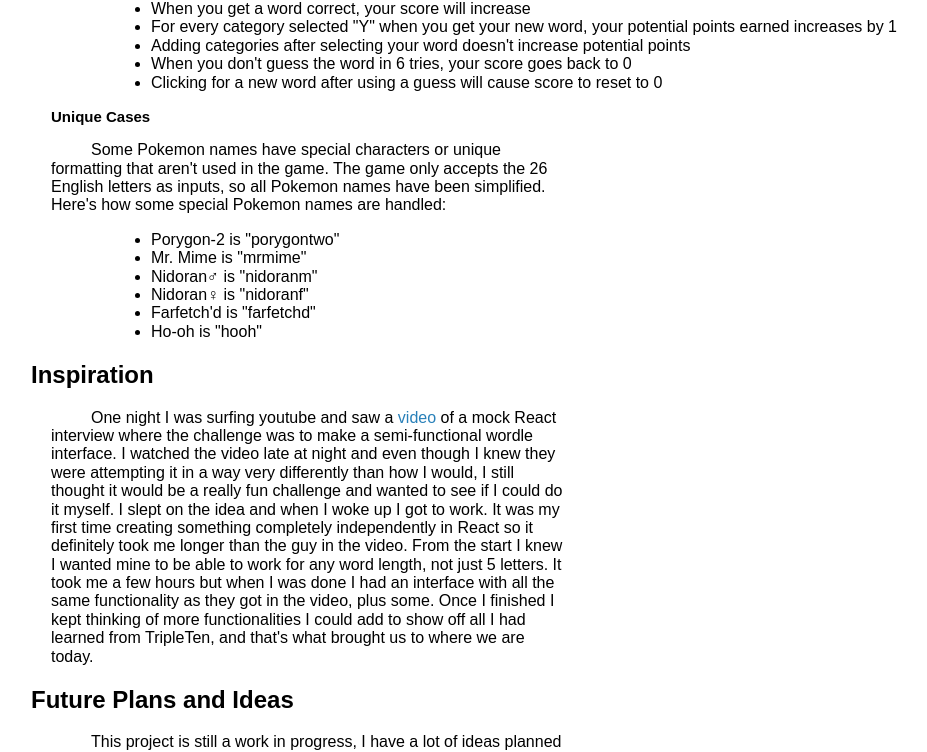
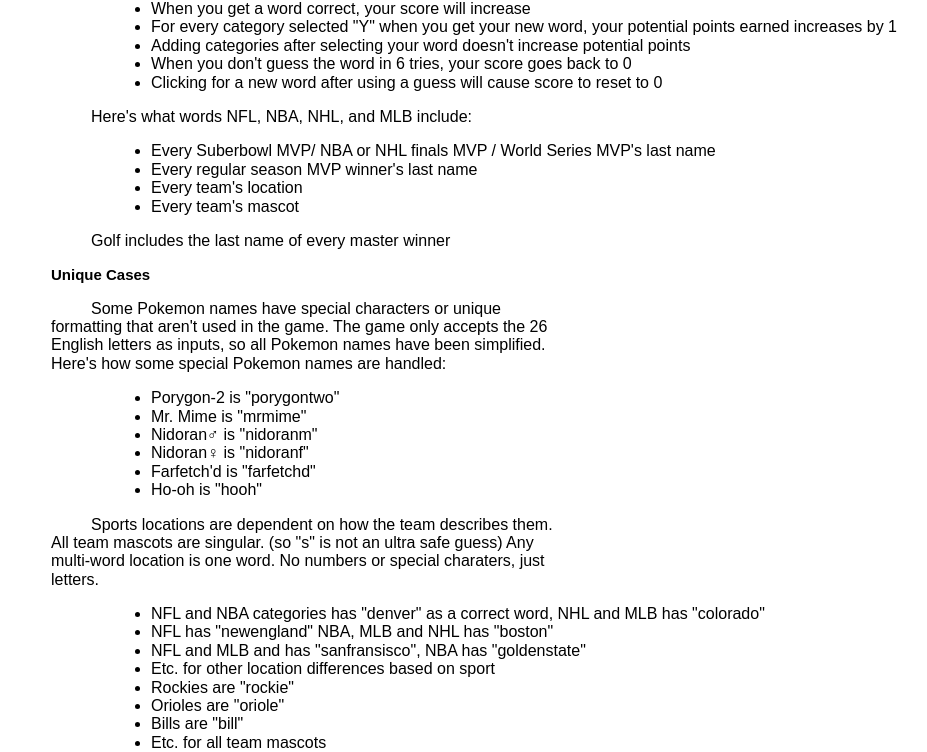
Before and after one commit to paxhuckstep/final_project_frontend, a React (Vite) app: page /about in a window 1280 px wide. Shown: the part 548-1300 px from the top of the page, without its empty margins (176-1103 px from the left). Built offline with nearby package versions, Linux system fonts and the light colour scheme; no server answers; a web font is replaced by a local one.

Commit message:
cleaned up about section, other text corrections

```diff
--- a/src/Utils/constants.js
+++ b/src/Utils/constants.js
@@ -22,39 +22,25 @@
   ? "https://finalprojectbackend-production-b2d7.up.railway.app"
   : "http://localhost:4201";
 
-  // export const NFL_DATA = [
-  //   // NFL Team Mascots
-  //   "fortyniner", "bear", "bengal", "bill", "bronco", "brown", "buccaneer", "cardinal",
-  //   "charger", "chief", "colt", "commander", "cowboy", "dolphin", "eagle",
-  //   "falcon", "giant", "jaguar", "jet", "lion", "packer", "panther", "patriot",
-  //   "raider", "ram", "raven", "saint", "seahawk", "steeler", "texan", "titan",
-  //   "viking",
-
-  //   // NFL Team Locations
-  //   // "sanfrancisco", "chicago", "cincinnati", "buffalo", "denver", "cleveland",
-  //   // "tampabay", "arizona", "losangeles", "kansascity", "indianapolis",
-  //   // "washington", "dallas", "miami", "philadelphia", "atlanta", "newyork",
-  //   // "jacksonville", "detroit", "greenbay", "carolina", "newengland", "lasvegas",
-  //   // "baltimore", "neworleans", "seattle", "pittsburgh", "houston", "tennessee",
-  //   // "minnesota",
-
-  //   // NFL MVP / Superbowl MVP Winners' Last Names
-  //   "aikman", "alexander", "allen", "anderson", "biletnikoff", "bradshaw", "brady", "branch", "brodie",
-  //   "brown", "campbell", "csonka", "davis", "dawson", "dent", "edelman", "elway", "esiason", "favre",
-  //   "foles", "gabriel", "gannon", "harris", "hornung", "howard", "howley", "hurts", "jackson", "jones",
-  //   "kupp", "lewis", "mahomes", "manning", "marino", "martin", "mcnair", "montana", "morrall",
-  //   "moseley", "namath", "newton", "page", "payton", "peterson", "plunkett", "rice", "riggins",
-  //   "rodgers", "ryan", "rypien", "sanders", "scott", "simms", "simpson", "sipe", "smith", "stabler",
-  //   "starr", "staubach", "swann", "tarkenton", "taylor", "theismann", "thomas", "tittle", "tomlinson",
-  //   "unitas", "vanbrocklin", "ward", "warner", "williams", "young"
-  // ];
-
-    export const NFL_DATA = [
+  export const NFL_DATA = [
+    // NFL Team Mascots
     "fortyniner", "bear", "bengal", "bill", "bronco", "brown", "buccaneer", "cardinal",
     "charger", "chief", "colt", "commander", "cowboy", "dolphin", "eagle",
     "falcon", "giant", "jaguar", "jet", "lion", "packer", "panther", "patriot",
     "raider", "ram", "raven", "saint", "seahawk", "steeler", "texan", "titan",
-    "viking", "aikman", "alexander", "allen", "anderson", "biletnikoff", "bradshaw", "brady", "branch", "brodie", "campbell", "csonka", "davis", "dawson", "dent", "edelman", "elway", "esiason", "favre",
+    "viking",
+
+    // NFL Team Locations
+    "sanfrancisco", "chicago", "cincinnati", "buffalo", "denver", "cleveland",
+    "tampabay", "arizona", "losangeles", "kansascity", "indianapolis",
+    "washington", "dallas", "miami", "philadelphia", "atlanta", "newyork",
+    "jacksonville", "detroit", "greenbay", "carolina", "newengland", "lasvegas",
+    "baltimore", "neworleans", "seattle", "pittsburgh", "houston", "tennessee",
+    "minnesota",
+
+    // NFL MVP / Superbowl MVP Winners' Last Names
+    "aikman", "alexander", "allen", "anderson", "biletnikoff", "bradshaw", "brady", "branch", "brodie",
+    "brown", "campbell", "csonka", "davis", "dawson", "dent", "edelman", "elway", "esiason", "favre",
     "foles", "gabriel", "gannon", "harris", "hornung", "howard", "howley", "hurts", "jackson", "jones",
     "kupp", "lewis", "mahomes", "manning", "marino", "martin", "mcnair", "montana", "morrall",
     "moseley", "namath", "newton", "page", "payton", "peterson", "plunkett", "rice", "riggins",
@@ -63,19 +49,20 @@
     "unitas", "vanbrocklin", "ward", "warner", "williams", "young"
   ];
 
+
   export const NBA_DATA = [
     // NBA Team Mascots
     "hawk", "celtic", "net", "hornet", "bull", "cavalier", "maverick", "nugget",
     "piston", "warrior", "rocket", "pacer", "clipper", "laker", "grizzly", "heat",
-    "buck", "timberwolf", "pelican", "knick", "thunder", "magic", "sixer",
+    "buck", "timberwolf", "pelican", "knick", "thunder", "magic", "seventysixer",
     "sun", "blazer", "king", "spur", "raptor", "jazz", "wizard",
 
     // NBA Team Locations
-    // "atlanta", "boston", "brooklyn", "charlotte", "chicago", "cleveland", "dallas",
-    // "denver", "detroit", "goldenstate", "houston", "indiana", "losangeles",
-    // "memphis", "miami", "milwaukee", "minnesota", "neworleans", "newyork",
-    // "oklahomacity", "orlando", "philadelphia", "phoenix", "portland", "sacramento",
-    // "sanantonio", "toronto", "utah", "washington",
+    "atlanta", "boston", "brooklyn", "charlotte", "chicago", "cleveland", "dallas",
+    "denver", "detroit", "goldenstate", "houston", "indiana", "losangeles",
+    "memphis", "miami", "milwaukee", "minnesota", "neworleans", "newyork",
+    "oklahomacity", "orlando", "philadelphia", "phoenix", "portland", "sacramento",
+    "sanantonio", "toronto", "utah", "washington",
 
     // NBA MVP / finals mvp Winners' Last Names
     "antetokounmpo", "barry", "billups", "bird", "brown", "bryant", "chamberlain", "cowens", "curry",
@@ -93,11 +80,11 @@
     "kraken", "blue", "lightning", "mapleleaf", "canuck", "knight", "capital", "jet",
 
     // NHL Team Locations
-    // "anaheim", "arizona", "boston", "buffalo", "calgary", "carolina", "chicago", "colorado",
-    // "columbus", "dallas", "detroit", "edmonton", "florida", "losangeles", "minnesota",
-    // "montreal", "nashville", "newjersey", "newyork", "ottawa", "philadelphia", "pittsburgh",
-    // "sanjose", "seattle", "stlouis", "tampabay", "toronto", "vancouver", "vegas",
-    // "washington", "winnipeg",
+    "anaheim", "arizona", "boston", "buffalo", "calgary", "carolina", "chicago", "colorado",
+    "columbus", "dallas", "detroit", "edmonton", "florida", "losangeles", "minnesota",
+    "montreal", "nashville", "newjersey", "newyork", "ottawa", "philadelphia", "pittsburgh",
+    "sanjose", "seattle", "stlouis", "tampabay", "toronto", "vancouver", "vegas",
+    "washington", "winnipeg",
 
     // NHL Hart Memorial Trophy Winners' Last Names / NHL Conn Smythe Trophy Winners' Last Names
     "beliveau", "blake", "bossy", "burch", "conacher", "crawford", "crosby", "draisaitl", "esposito",
@@ -117,10 +104,10 @@
     "redsox", "rockie", "royal", "tiger", "twin", "white", "yankee",
 
     // MLB Team Locations
-    // "anaheim", "arizona", "atlanta", "baltimore", "boston", "chicago", "cincinnati",
-    // "cleveland", "colorado", "detroit", "houston", "kansas", "losangeles", "miami",
-    // "milwaukee", "minnesota", "newyork", "oakland", "philadelphia", "pittsburgh",
-    // "san", "seattle", "stlouis", "tampabay", "texas", "toronto", "washington",
+    "anaheim", "arizona", "atlanta", "baltimore", "boston", "chicago", "cincinnati",
+    "cleveland", "colorado", "detroit", "houston", "kansas", "losangeles", "miami",
+    "milwaukee", "minnesota", "newyork", "oakland", "philadelphia", "pittsburgh",
+    "san", "seattle", "stlouis", "tampabay", "texas", "toronto", "washington",
 
     // MLB MVP Winners' / World Series MVP Last Names
     "abreu", "altuve", "bagwell", "banks", "barry", "bench", "bentley", "berra", "betts",
--- a/src/components/About/About.jsx
+++ b/src/components/About/About.jsx
@@ -57,6 +57,23 @@
           to 0
         </li>
       </ul>
+
+      <p className="about__paragraph">
+        Here's what words NFL, NBA, NHL, and MLB include:
+      </p>
+      <ul className="about__list">
+        <li>
+          Every Suberbowl MVP/ NBA or NHL finals MVP / World Series MVP's last
+          name
+        </li>
+        <li>Every regular season MVP winner's last name</li>
+        <li>Every team's location</li>
+        <li>Every team's mascot</li>
+      </ul>
+      <p className="about__paragraph">
+        Golf includes the last name of every master winner
+      </p>
+
       <h3 className="about__subtitle">Unique Cases</h3>
       <p className="about__paragraph">
         Some Pokemon names have special characters or unique formatting that
@@ -72,6 +89,29 @@
         <li>Farfetch'd is "farfetchd"</li>
         <li>Ho-oh is "hooh"</li>
       </ul>
+
+      <p className="about__paragraph">
+        Sports locations are dependent on how the team describes them. All team
+        mascots are singular. (so "s" is not an ultra safe guess) Any multi-word
+        location is one word. No numbers or special charaters, just letters.
+      </p>
+      <ul className="about__list">
+        <li>
+          NFL and NBA categories has "denver" as a correct word, NHL and MLB has
+          "colorado"
+        </li>
+        <li>NFL has "newengland" NBA, MLB and NHL has "boston"</li>
+        <li>NFL and MLB and has "sanfransisco", NBA has "goldenstate"</li>
+        <li>Etc. for other location differences based on sport</li>
+        <li>Rockies are "rockie"</li>
+        <li>Orioles are "oriole"</li>
+        <li>Bills are "bill"</li>
+        <li>Etc. for all team mascots</li>
+        <li>San Antonio is "sanantonio"</li>
+        <li>49ers is "fortyniner"</li>
+        <li>76ers is "seventysixer"</li>
+      </ul>
+
       <h2 className="about__title">Inspiration</h2>
       <p className="about__paragraph">
         One night I was surfing youtube and saw a{" "}
--- a/src/components/Grid/Grid.jsx
+++ b/src/components/Grid/Grid.jsx
@@ -14,8 +14,8 @@
       <div className="grid">
         <p className="grid__rules">Rules are in the "About" section.</p>
         <h3 className="grid__notice">
-          To get started, select what generations you want to play, then click
-          "New Pokemon".
+          To get started, select what categories you want to play, then click
+          "New Word".
         </h3>
       </div>
     );
--- a/src/components/SideBar/SideBar.jsx
+++ b/src/components/SideBar/SideBar.jsx
@@ -5,11 +5,6 @@
 function SideBar({
   addCategory,
   removeCategory,
-  // titleOne,
-  // titleTwo,
-  // titleThree,
-  // titleFour,
-  // titleFive,
   categoryTitles,
   categoryArrayOne,
   categoryArrayTwo,
@@ -43,7 +38,7 @@
 
   return (
     <div className="sidebar">
-      <h3 className="sidebar__title">Generations</h3>
+      <h3 className="sidebar__title">Categories</h3>
       <div className="sidebar__container">
         <ToggleSwitch
           toggleTitle={categoryTitles.one}
--- a/src/components/WordleTools/WordleTools.jsx
+++ b/src/components/WordleTools/WordleTools.jsx
@@ -51,7 +51,7 @@
         onClick={handleNewWordClick}
         className="wordle-tools__reset-button"
       >
-        New Pokemon
+        New Word
       </button>
     </div>
   );
```
Also changed, not shown: src/components/Wordle/Wordle.jsx (+5 -37 lines).
